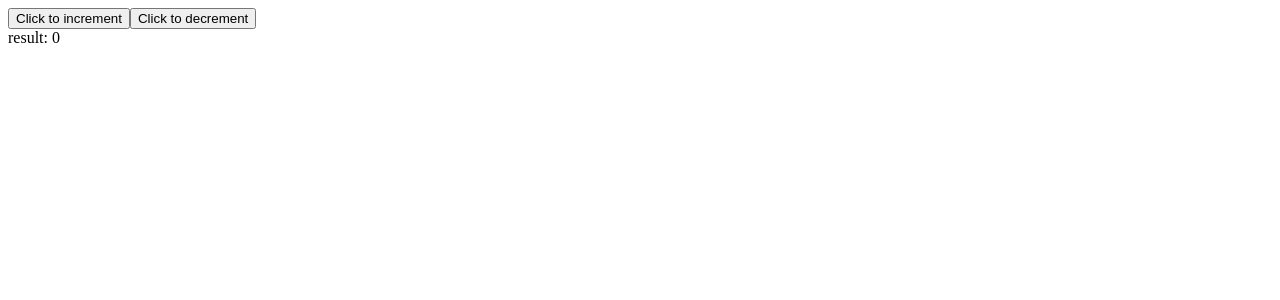
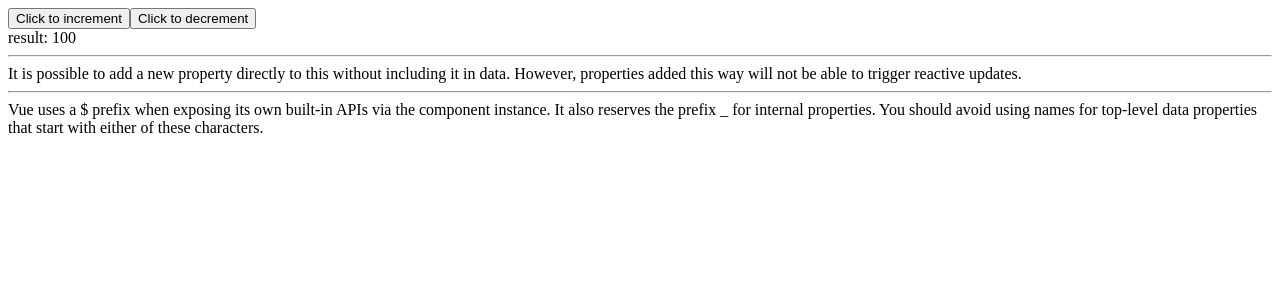
Before and after one commit to mehmethakan0220/vue, a Vue app in the folder 1-intro/2-reactivity/: page / in a window 1280 px wide. Shown: the top 300 px of the page. Built offline with nearby package versions, Linux system fonts and the light colour scheme.

Commit message:
declaring reactive state

```diff
--- a/1-intro/2-reactivity/src/App.vue
+++ b/1-intro/2-reactivity/src/App.vue
@@ -2,6 +2,12 @@
   <button @click="inc">Click to increment</button>
   <button @click="dec">Click to decrement</button>
   <div>result: {{count}}</div>
+
+  <hr>
+  <div>It is possible to add a new property directly to this without including it in data. However, properties added this way will not be able to trigger reactive updates.
+    <hr>
+    Vue uses a $ prefix when exposing its own built-in APIs via the component instance. It also reserves the prefix _ for internal properties. You should avoid using names for top-level data properties that start with either of these characters.
+  </div>
 </template>
 
 
@@ -9,8 +15,11 @@
 export default{
   data(){
     return{
-      count:0,
+      count:null,
     }
+  },
+  mounted(){
+    this.count = 100;
   },
   methods:{
     inc(){
```
